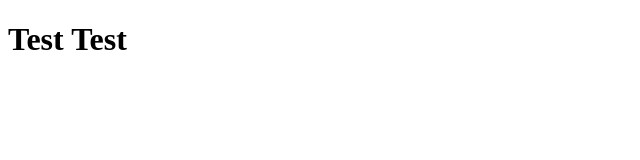
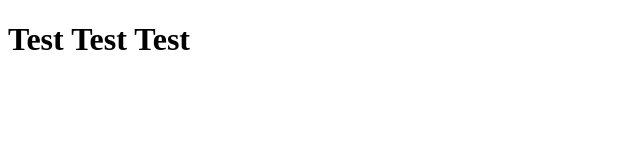
Before and after one commit to Bencap85/Rock-Paper-Scissors, a plain HTML site: page index.html in a window 1280 px wide. Shown: the whole page, without its empty margins (0-640 px from the left). Drawn offline with Linux system fonts and the light colour scheme.

Commit message:
Changed the file Again!

```diff
--- a/index.html
+++ b/index.html
@@ -4,6 +4,6 @@
     <meta title="Index">
   </head>
   <body>
-    <h1>Test Test</h1>
+    <h1>Test Test Test</h1>
   </body>
 </html>
```
